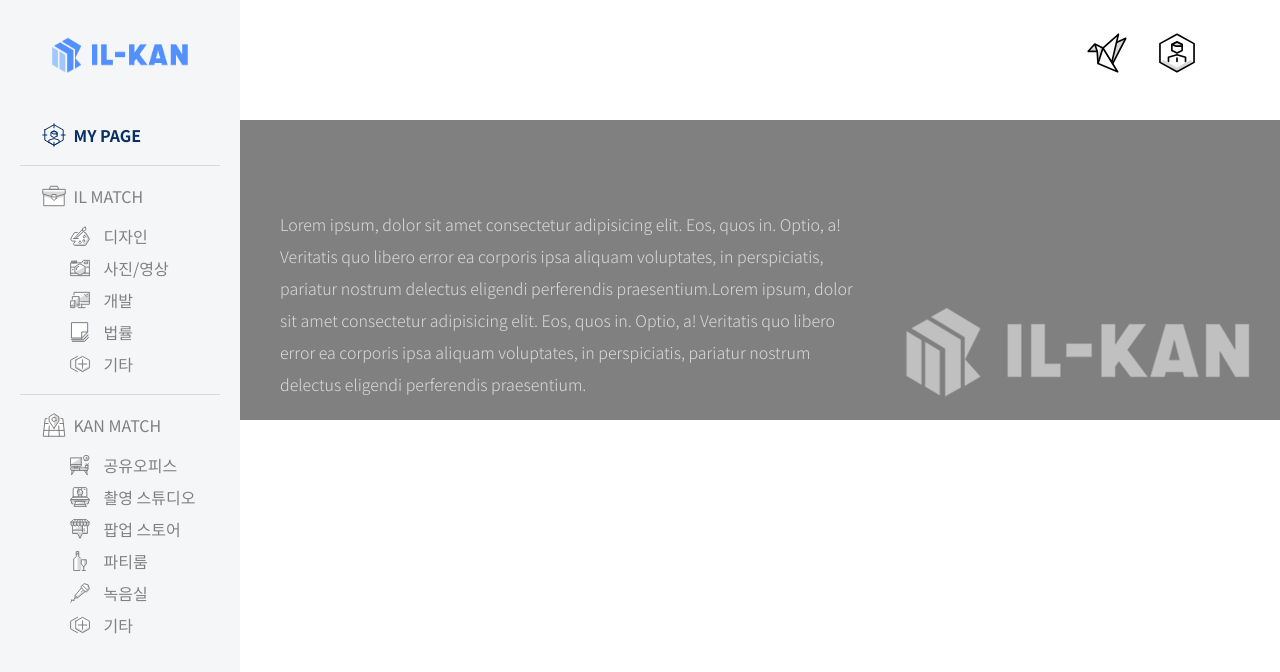
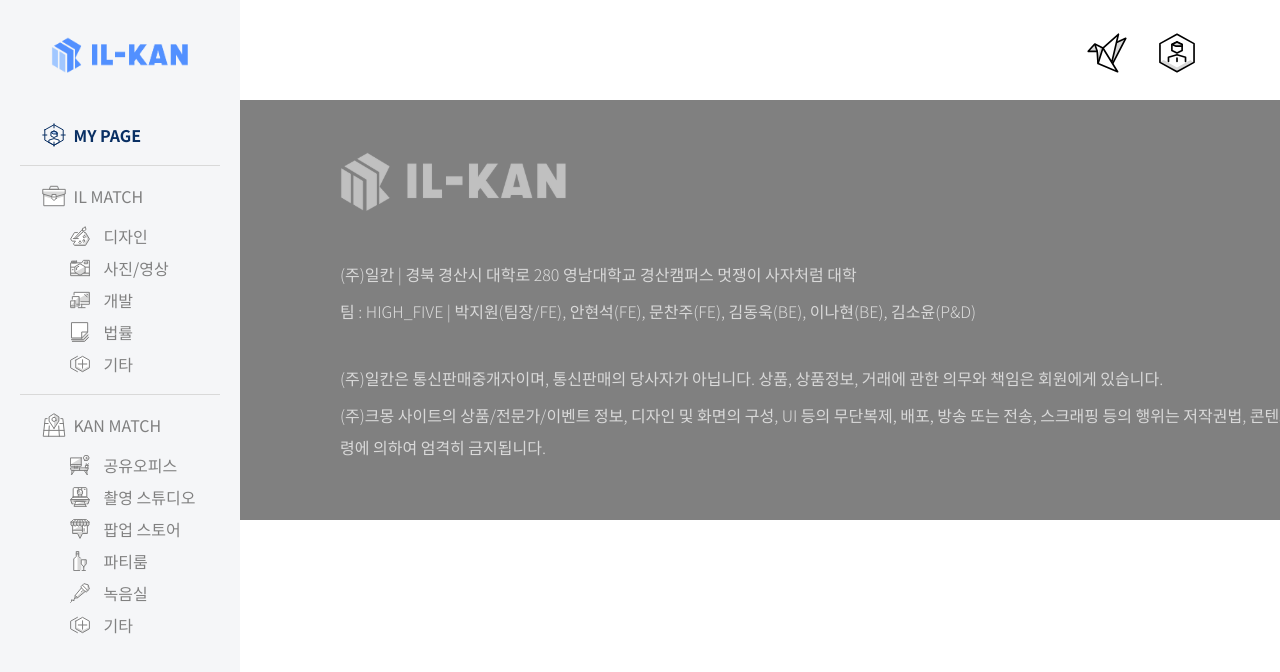
Before and after one commit to cryingdryice/ILKAN-web, a React (Vite) app: page /main in a window 1280 px wide. Shown: the top 672 px of the page. Built offline with nearby package versions, Linux system fonts and the light colour scheme; no server answers; the HTML template or start-up script is replaced by a standard one.

Commit message:
fix: footer UI 수정

```diff
--- a/src/components/globalLayout/Footer.tsx
+++ b/src/components/globalLayout/Footer.tsx
@@ -1,21 +1,37 @@
 import footerStyle from "../../css/components/globalLayout/footer.module.css";
-import footerLogo from "../../assets/footer-Logo.png";
+import footerLogo from "../../assets/footer-Logo.svg";
 export default function Footer() {
   return (
     <div className={footerStyle.container}>
       <div className={footerStyle.contentDiv}>
-        <span>
-          Lorem ipsum, dolor sit amet consectetur adipisicing elit. Eos, quos
-          in. Optio, a! Veritatis quo libero error ea corporis ipsa aliquam
-          voluptates, in perspiciatis, pariatur nostrum delectus eligendi
-          perferendis praesentium.Lorem ipsum, dolor sit amet consectetur
-          adipisicing elit. Eos, quos in. Optio, a! Veritatis quo libero error
-          ea corporis ipsa aliquam voluptates, in perspiciatis, pariatur nostrum
-          delectus eligendi perferendis praesentium.
-        </span>
-      </div>
-      <div className={footerStyle.logoDiv}>
-        <img src={footerLogo} alt="Footer Logo" className={footerStyle.logo} />
+        <div className={footerStyle.logoDiv}>
+          <img
+            src={footerLogo}
+            alt="Footer Logo"
+            className={footerStyle.logo}
+          />
+        </div>
+        <div className={footerStyle.textDiv}>
+          <span className={footerStyle.text}>
+            (주)일칸 | 경북 경산시 대학로 280 영남대학교 경산캠퍼스 멋쟁이
+            사자처럼 대학
+          </span>
+          <span className={footerStyle.text}>
+            팀 : HIGH_FIVE | 박지원(팀장/FE), 안현석(FE), 문찬주(FE),
+            김동욱(BE), 이나현(BE), 김소윤(P&D)
+          </span>
+        </div>
+        <div className={footerStyle.textDiv}>
+          <span className={footerStyle.text}>
+            (주)일칸은 통신판매중개자이며, 통신판매의 당사자가 아닙니다. 상품,
+            상품정보, 거래에 관한 의무와 책임은 회원에게 있습니다.
+          </span>
+          <span className={footerStyle.text}>
+            (주)크몽 사이트의 상품/전문가/이벤트 정보, 디자인 및 화면의 구성, UI
+            등의 무단복제, 배포, 방송 또는 전송, 스크래핑 등의 행위는 저작권법,
+            콘텐츠산업 진흥법 등 관련법령에 의하여 엄격히 금지됩니다.
+          </span>
+        </div>
       </div>
     </div>
   );
--- a/src/css/components/globalLayout/footer.module.css
+++ b/src/css/components/globalLayout/footer.module.css
@@ -1,27 +1,27 @@
 .container {
   background-color: #808080;
   width: 100%;
-  height: 300px;
-  margin-top: 20px;
-  display: flex;
-  /* justify-content: center; */
-  position: relative;
+  height: 420px;
 }
 
 .contentDiv {
-  width: 60%;
-  position: relative;
+  width: 90%;
+  height: 300px;
+  display: flex;
+  flex-direction: column;
+  margin: 40px 0 0 100px;
 }
-.contentDiv > span {
+
+.text {
+  font-size: 16px;
+  font-weight: 300;
   color: #d9d9d9;
-  font-weight: lighter;
-  position: absolute;
-  bottom: 20px;
-  left: 40px;
+  margin-bottom: 5px;
   line-height: 2;
 }
-.logoDiv {
-  position: absolute;
-  bottom: 0;
-  right: 0;
+.textDiv {
+  width: 1100px;
+  display: flex;
+  flex-direction: column;
+  margin-top: 30px;
 }
```
Also changed, not shown: src/assets/footer-Logo.svg (added).
